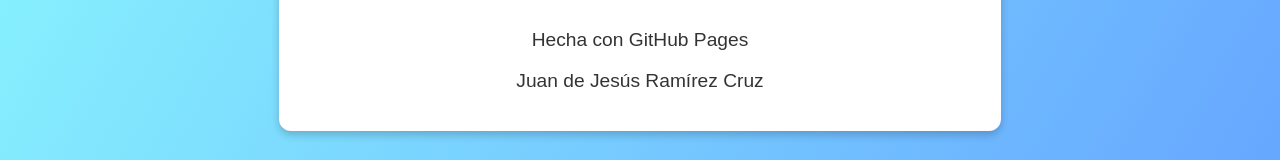
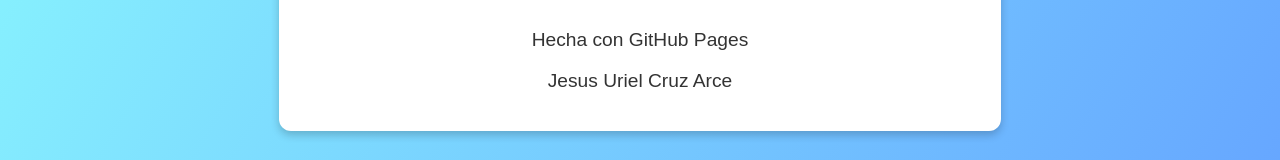
Before and after one commit to jijij001/mi-pagina-juca, a plain HTML site: page index.html in a window 1280 px wide. Shown: the part 253-413 px from the top of the page. Drawn offline with Linux system fonts and the light colour scheme.

Commit message:
Update index.html

```diff
--- a/index.html
+++ b/index.html
@@ -33,7 +33,7 @@
         <p>🌍 Ing. en Tecnologías de la Información y Comunicaciones</p>
         <h1>🚀 Bienvenido a mi página 💻</h1>
         <p>Hecha con GitHub Pages</p>
-        <p>Juan de Jesús Ramírez Cruz   </p>
+        <p>Jesus Uriel Cruz Arce  </p>
     </div>
 </body>
 </html>
```
